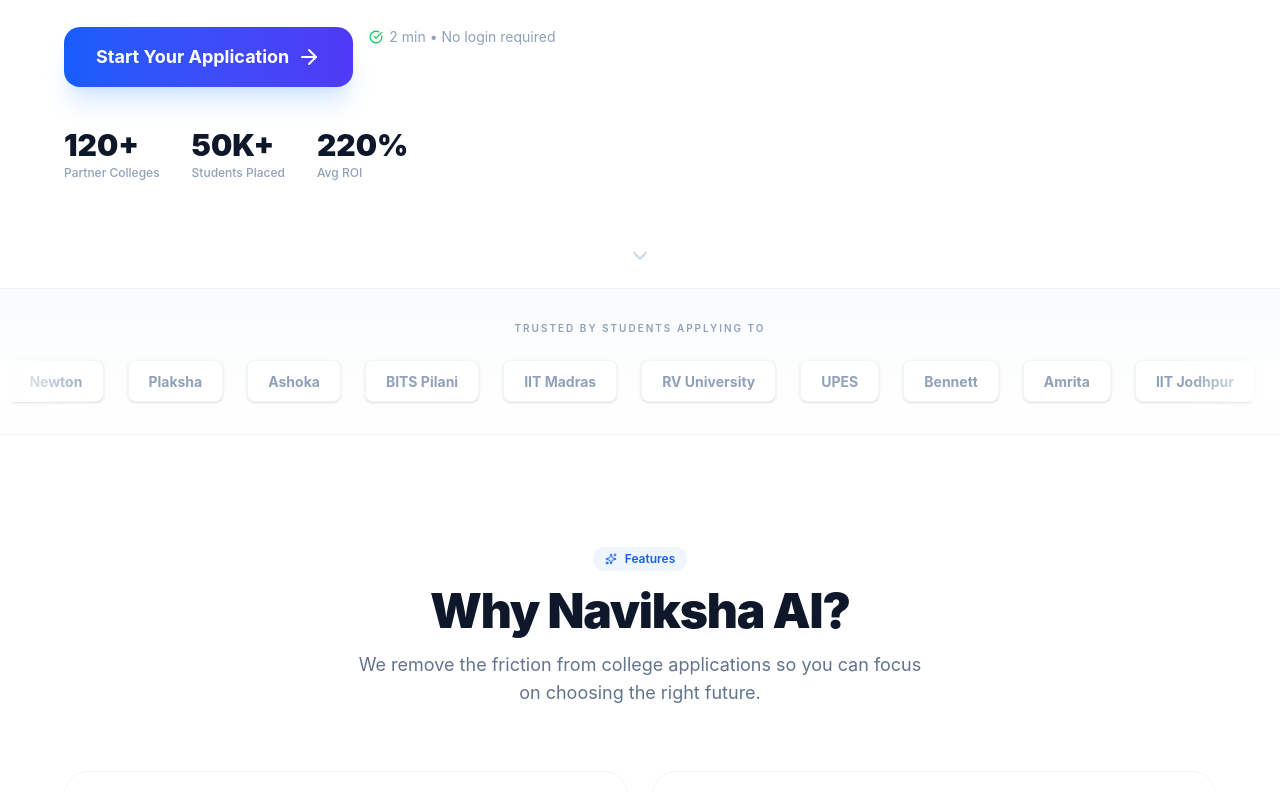
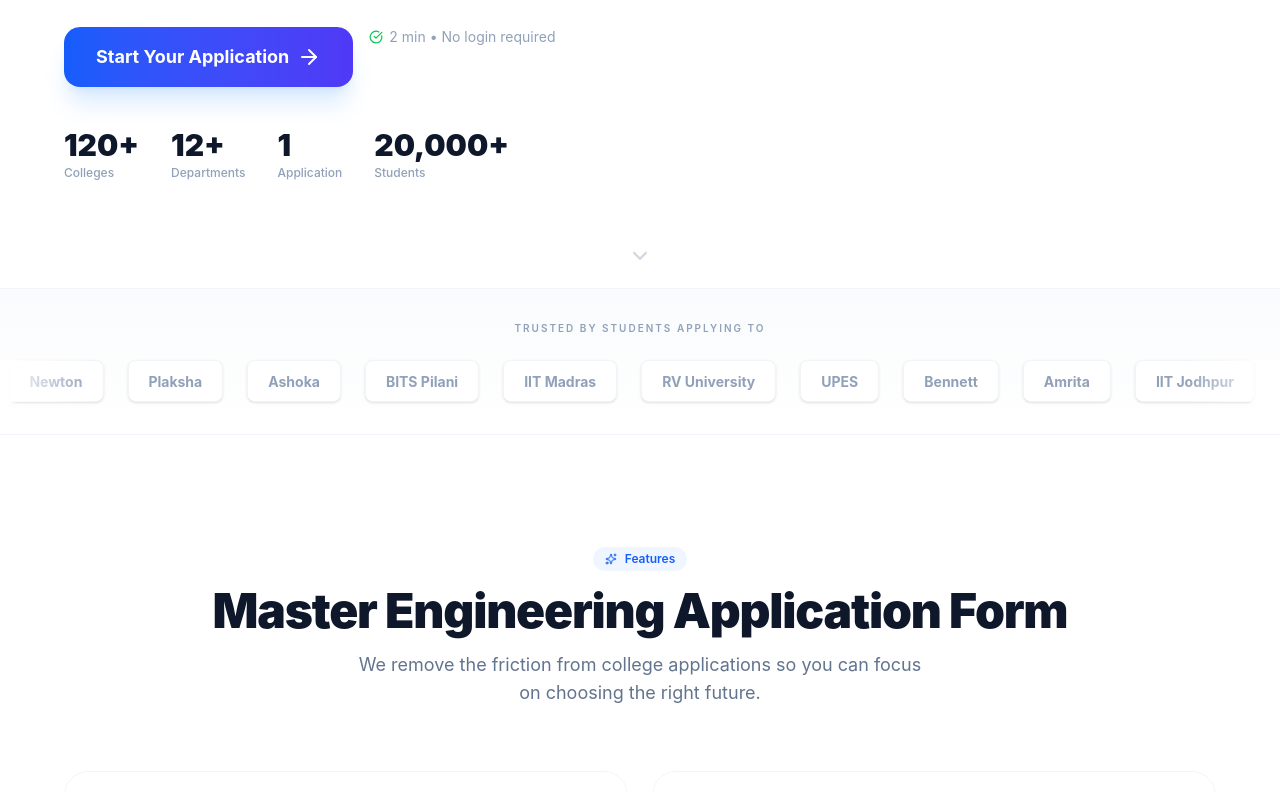
Before and after one commit to ainaviksha/CampusCompass-, a React (Vite) app: page / in a window 1280 px wide. Shown: the part 480-1272 px from the top of the page. Built offline with nearby package versions, Linux system fonts and the light colour scheme.

Commit message:
fix: update landing stats and features heading
- Replace stats: 120+ Colleges | 12+ Departments | 1 Application | 20,000+ Students
- Remove ROI stat from hero section
- Change features heading to 'Master Engineering Application Form'

```diff
--- a/src/components/Landing/LandingPage.jsx
+++ b/src/components/Landing/LandingPage.jsx
@@ -4,9 +4,10 @@
 /* ────────────────────── DATA ────────────────────── */
 
 const STATS = [
-    { label: 'Partner Colleges', value: '120+', icon: GraduationCap },
-    { label: 'Students Placed', value: '50K+', icon: Users },
-    { label: 'Avg ROI', value: '220%', icon: TrendingUp },
+    { label: 'Colleges', value: '120+', icon: GraduationCap },
+    { label: 'Departments', value: '12+', icon: BarChart3 },
+    { label: 'Application', value: '1', icon: Zap },
+    { label: 'Students', value: '20,000+', icon: Users },
 ];
 
 const TRUST_LOGOS = [
@@ -346,7 +347,7 @@
                         <div className="inline-flex items-center gap-2 bg-blue-50 text-blue-600 px-3 py-1 rounded-full text-xs font-semibold mb-4">
                             <Sparkles size={12} /> Features
                         </div>
-                        <h2 className="text-3xl md:text-5xl font-black tracking-tight mb-4">Why Naviksha AI?</h2>
+                        <h2 className="text-3xl md:text-5xl font-black tracking-tight mb-4">Master Engineering Application Form</h2>
                         <p className="text-slate-500 max-w-xl mx-auto text-lg">We remove the friction from college applications so you can focus on choosing the right future.</p>
                     </div>
 
```
